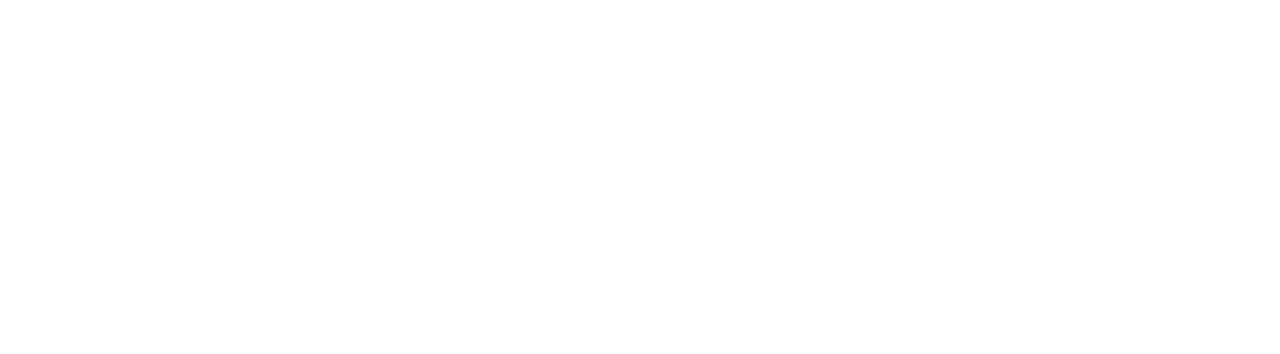
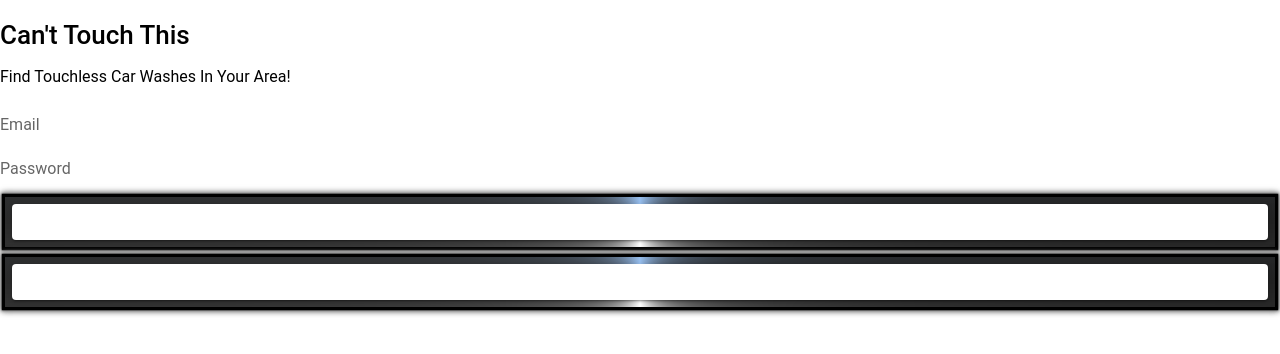
Before and after one commit to MFitzgerald89/cant-touch-this-frontend, a React (Vite) app: page /login in a window 1280 px wide. Shown: the top 354 px of the page. Built offline with nearby package versions, Linux system fonts and the light colour scheme; a web font is replaced by a local one.

Commit message:
adds login.jsx file

```diff
--- a/src/App.jsx
+++ b/src/App.jsx
@@ -5,6 +5,7 @@
 import Home from "./pages/Home";
 import Signup from "./Signup";
 import CarWashesShow from "./CarWashesShow";
+import Login from "./Login";
 
 /* Core CSS required for Ionic components to work properly */
 import "@ionic/react/css/core.css";
@@ -32,16 +33,15 @@
     <IonApp>
       <IonReactRouter>
         <IonRouterOutlet>
+          <Route exact path="/login">
+            <Login />
+          </Route>
           <Route exact path="/signup">
             <Signup />
           </Route>
-          <Route exact path="/">
+          <Route exact path="/car_washes">
             <CarWashesShow />
           </Route>
-          <Route exact path="/home">
-            <Home />
-          </Route>
-          <Route exact path="/"></Route>
         </IonRouterOutlet>
       </IonReactRouter>
     </IonApp>
--- a/src/CarWashesShow.jsx
+++ b/src/CarWashesShow.jsx
@@ -24,7 +24,7 @@
 
   const fetchCarWashes = async () => {
     try {
-      const response = await axios.get(`http://localhost:3000/carwashes/1.json`); // Replace with your backend endpoint for fetching car washes data
+      const response = await axios.get(`http://localhost:3000/carwashes.json`); // Replace with your backend endpoint for fetching car washes data
       setCarWashes(response.data);
     } catch (error) {
       console.error("Error fetching car washes:", error);
--- /dev/null
+++ b/src/Login.jsx
@@ -0,0 +1,57 @@
+import { IonContent, IonInput, IonButton } from "@ionic/react";
+import axios from "axios";
+import { useState } from "react";
+import { useHistory } from "react-router-dom";
+// import "./Login.scss";
+
+const jwt = localStorage.getItem("jwt");
+if (jwt) {
+  axios.defaults.headers.common["Authorization"] = `Bearer ${jwt}`;
+}
+
+const Login = () => {
+  const [errors, setErrors] = useState([]);
+  const history = useHistory();
+
+  const handleSubmit = async (event) => {
+    event.preventDefault();
+    setErrors([]);
+    const formData = new FormData(event.currentTarget);
+    try {
+      const response = await axios.post("/sessions.json", formData);
+      axios.defaults.headers.common["Authorization"] = `Bearer ${response.data.jwt}`;
+      localStorage.setItem("jwt", response.data.jwt);
+      localStorage.setItem("user_id", response.data.user_id);
+      event.currentTarget.reset();
+      history.push("/car_washes"); // Redirect to a specific page in your Ionic app
+    } catch (error) {
+      console.log(error.response.data.errors);
+      setErrors(["Invalid email or password"]);
+    }
+  };
+
+  return (
+    <IonContent className="user-login">
+      <div className="login-box">
+        <form onSubmit={handleSubmit} className="form text-center">
+          <h1>Can't Touch This</h1>
+          <p>Find Touchless Car Washes In Your Area!</p>
+          {errors.map((error) => (
+            <p key={error}>{error}</p>
+          ))}
+
+          <IonInput type="email" name="email" className="box" placeholder="Email" required />
+          <IonInput type="password" name="password" className="box" placeholder="Password" required />
+          <IonButton type="submit" expand="block">
+            Login
+          </IonButton>
+        </form>
+        <IonButton onClick={() => props.onSignup(true)} expand="block">
+          Sign Up
+        </IonButton>
+      </div>
+    </IonContent>
+  );
+};
+
+export default Login;
--- a/src/Signup.scoped.css
+++ b/src/Signup.scoped.css
@@ -1,11 +1,15 @@
 :root {
-  --ion-color-primary: #d8ca6e !important;
+  --ion-color-primary: white !important;
   --ion-color-primary-rgb: 216,202,110;
   --ion-color-primary-contrast: #000000;
   --ion-color-primary-contrast-rgb: 0,0,0;
-  --ion-color-primary-shade: #beb261;
-  --ion-color-primary-tint: #dccf7d;
-  background: transparent;
+  --ion-color-primary-shade: white;
+  --ion-color-primary-tint: white;
+}
+
+.ios body {
+  --ion-background-color: rgba(4, 153, 246, 0.7);
+  background-color: var(--ion-background-color) !important;
 }
 
 .signup {
@@ -26,7 +30,7 @@
   width: var(--width);
   align-items: var(--align-items);
   background-repeat: var(--background-repeat);
-  background: linear-gradient(rgba(4, 153, 246, 0.5), rgba(248, 224, 91, 0.7)), var(--background-image);
+  background: linear-gradient(rgba(118, 170, 232, 0.766), rgba(4, 153, 246, 0.626)), var(--background-image);
   text-align: center;
   margin: auto;
   background-size: cover;
@@ -34,19 +38,19 @@
 
 h3 {
   font-family: "Lexend Peta", sans-serif !important;
-  font-size: larger;
-  font-weight: bolder;
+  font-size: large;
+  font-weight: 800 !important;
   align-items: center;
   justify-content: center;
   margin: auto;
-  padding: 27px;
+  padding: 34px;
   height: 100px;
-  border-top-left-radius: 2.5em;
-  border-bottom-right-radius: 2.5em;
+  border-radius: 10em;
   border-style: solid;
-  background-image: linear-gradient(white, rgb(244, 201, 9));
-  color: black;
-  text-shadow: 0 0 1px goldenrod, 0 0 2px goldenrod, 0 0 3px goldenrod, 0 0 4px goldenrod, 10px 0 5px white, 5px 0 6px grey, 15px 0 7px grey, 0 5px 8px grey, 0 10px 9px grey;
+  border-color: black;
+  background-image: conic-gradient(rgba(118, 170, 232, 0.766), rgba(0, 0, 0, 0.8666666667), rgba(0, 0, 0, 0), rgba(0, 0, 0, 0.832), rgba(118, 170, 232, 0.766));
+  color: white;
+  text-shadow: 1px 0 0.5px black, 0 0 1px black, 0 0 1.5px black, 0 0 2px black, 0 0 2.5px white, 0 0 3px white, 0 0 3.5px white, 0 0 4px white, 3px 3.5px 2.5px black, 3px 3.5px 2.5px rgb(2, 75, 244), 3px 3.5px 2.5px white;
 }
 
 ion-list {
@@ -59,30 +63,34 @@
 }
 ion-list ion-item {
   padding: 20px;
-  background-color: rgb(4, 153, 246);
+  background-image: conic-gradient(rgba(118, 170, 232, 0.766), rgba(0, 0, 0, 0.8666666667), rgba(0, 0, 0, 0), rgba(0, 0, 0, 0.832), rgba(118, 170, 232, 0.766));
   border-radius: 0;
-  border-top-left-radius: 3.5em;
-  border-bottom-right-radius: 3.5em;
+  border-radius: 10em;
   border-width: 1px;
   margin: 10px;
   height: 110px;
   width: 315px;
-  color: white !important;
   text-transform: uppercase;
 }
 ion-list ion-item ion-input {
-  color: black !important;
+  background-image: conic-gradient(rgba(118, 170, 232, 0.766), rgba(0, 0, 0, 0.8666666667), rgba(0, 0, 0, 0), rgba(0, 0, 0, 0.832), rgba(118, 170, 232, 0.766));
+  color: white !important;
   margin-top: 15px;
   text-align: center;
+  font-weight: 800;
+  border-radius: 10em;
+  padding: 20px;
 }
 
-div.item-native::after {
+div.item-inner.item-highlight {
   border-top-left-radius: 3.5em !important;
   border-bottom-right-radius: 3.5em !important;
+  background-color: black !important;
 }
 
 ion-select {
-  color: black !important;
+  background-image: conic-gradient(rgba(118, 170, 232, 0.766), rgba(0, 0, 0, 0.8666666667), rgba(0, 0, 0, 0), rgba(0, 0, 0, 0.832), rgba(118, 170, 232, 0.766));
+  color: white !important;
   text-align: center;
   margin-top: 15px;
 }
@@ -92,10 +100,10 @@
 }
 
 ion-button.button-solid {
-  background-image: linear-gradient(rgba(245, 213, 8, 0.5), rgba(0, 0, 0, 0.5)) !important;
+  background-image: conic-gradient(rgba(118, 170, 232, 0.766), rgba(0, 0, 0, 0.8666666667), rgba(0, 0, 0, 0), rgba(0, 0, 0, 0.832), rgba(118, 170, 232, 0.766));
   border-style: solid;
-  border-color: rgb(245, 213, 8);
-  box-shadow: 0 0 1px black, 0 0 2px black, 0 0 3px white, 0 0 4px black, 0 0 5px rgba(245, 213, 8, 0.5), 0 0 6px white, 0 0 7px black;
+  border-color: black;
+  box-shadow: 0 0 1px black, 0 0 2px black, 0 0 3px white, 0 0 4px black, 0 0 5px white, 0 0 6px white, 0 0 7px black;
   padding: 0.5em;
   border-collapse: collapse;
 }
@@ -106,11 +114,11 @@
 
 .signup-submit {
   --padding: 5px;
-  --box-shadow: 1px 1px 10px rgb(246, 210, 6);
+  --box-shadow: 1px 1px 10px white;
   --width: 100%;
   --margin-top: 13px auto 1px;
   --border-radius: 10px;
-  --background-color: rgb(246, 244, 170);
+  --background-color: white;
   padding: var(--padding);
   box-shadow: var(--box-shadow);
   width: var(--width);
--- a/src/Signup.scoped.scss
+++ b/src/Signup.scoped.scss
@@ -8,7 +8,8 @@
   ;
 }
 .ios body {
-  --ion-background-color: rgba(4, 153, 246, 0.7) !important;
+  --ion-background-color: rgba(4, 153, 246, 0.7);
+  background-color: var(--ion-background-color) !important;
 }
 
 .signup {
@@ -43,7 +44,7 @@
   align-items: center;
   justify-content: center;
   margin: auto;
-  padding: 27px;
+  padding: 34px;
   height: 100px;
   border-radius: 10em;
   border-style: solid;
@@ -82,6 +83,7 @@
     text-align: center;
     font-weight: 800;
     border-radius: 10em;
+    padding: 20px;
 
   }
 }
@@ -90,7 +92,7 @@
 div.item-inner.item-highlight {
   border-top-left-radius: 3.5em !important;
   border-bottom-right-radius: 3.5em !important;
-  background-color: white !important;
+  background-color: black !important;
 }
 
 ion-select {
```
Also changed, not shown: 1 other file (tests, documents, lock files or other folders).
